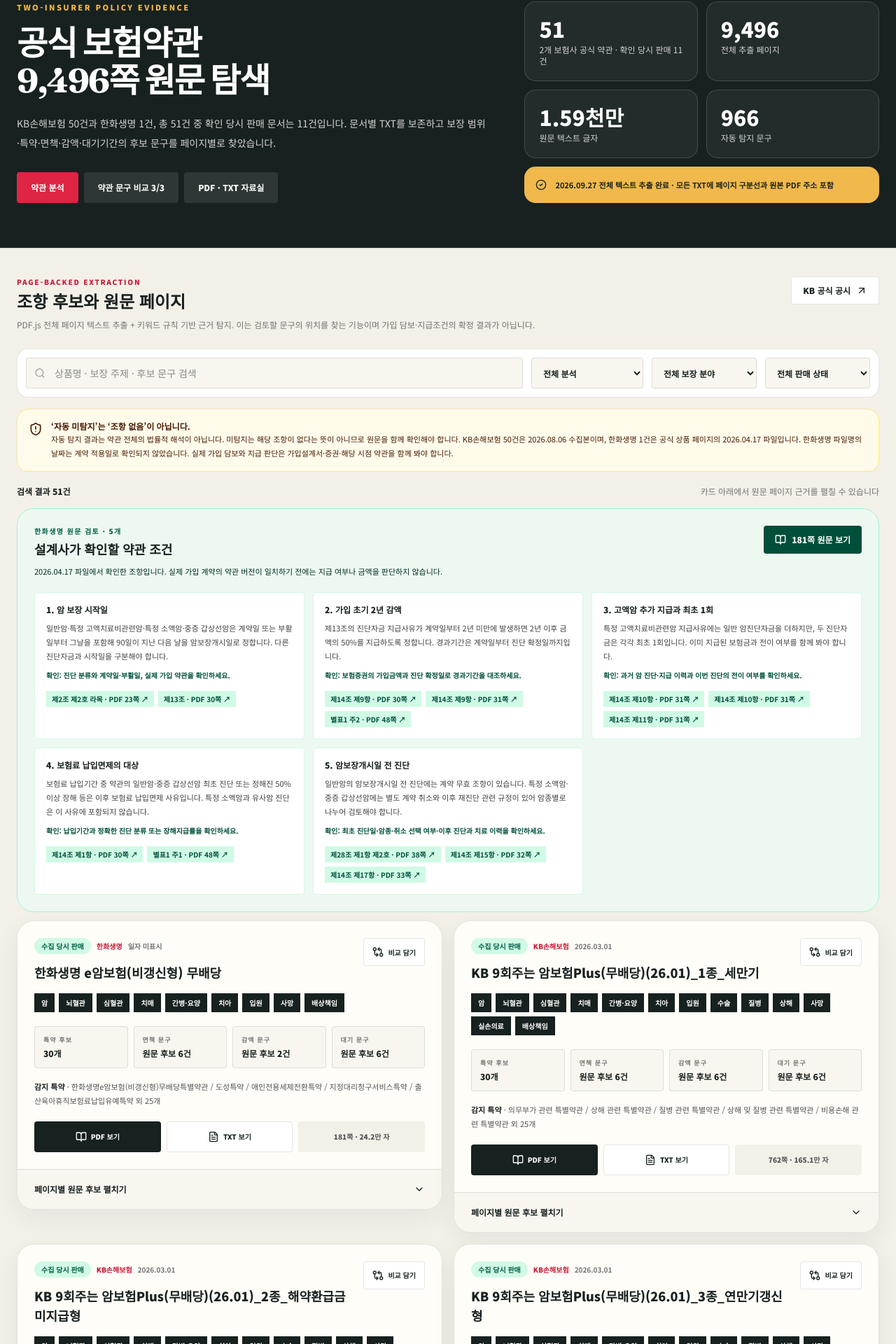
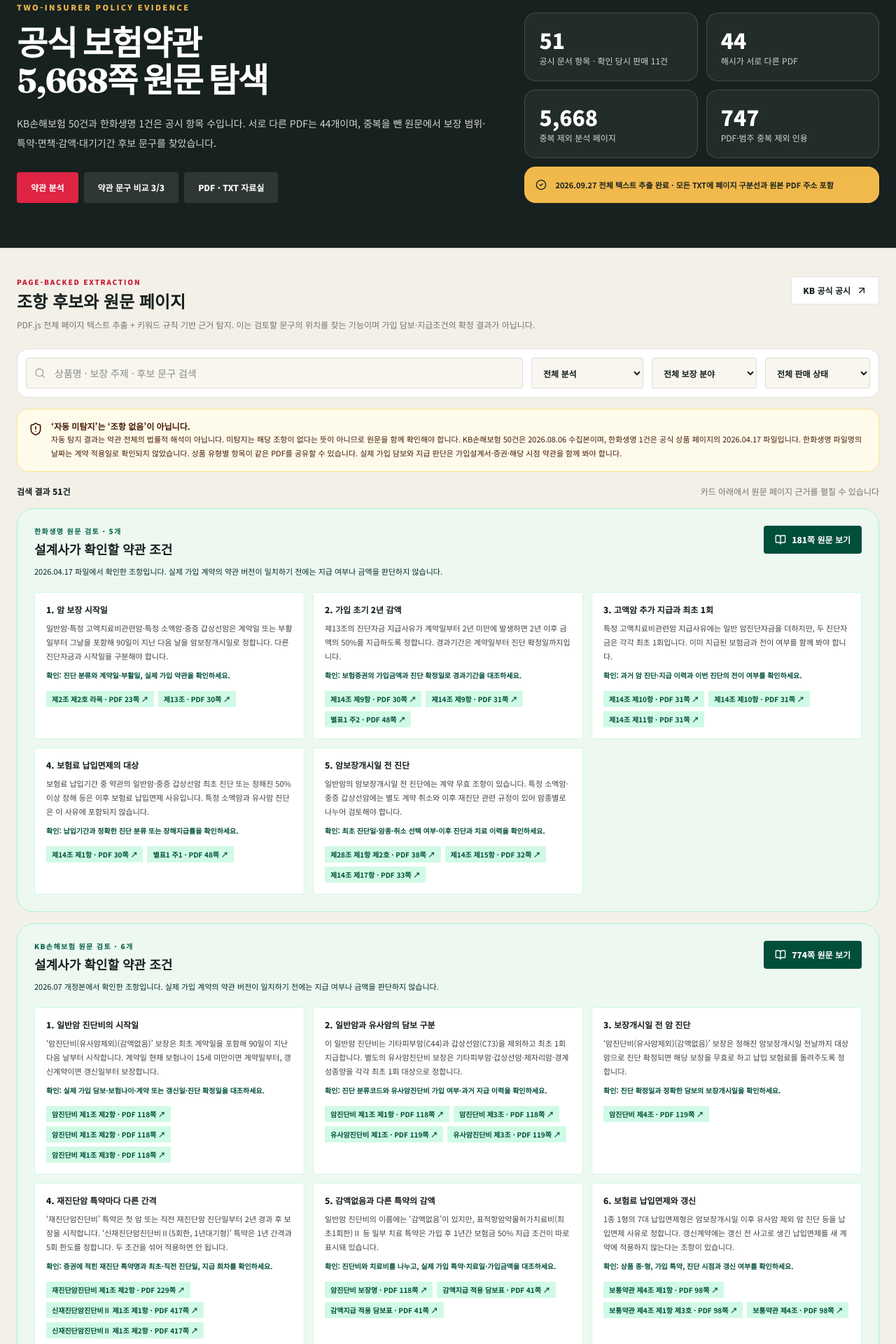
Before and after one commit to jinuk0211/insurance, a Next.js app: page /insurance/terms in a window 1280 px wide. Shown: the part 127-2047 px from the top of the page at 70% size. Built offline with nearby package versions, Linux system fonts and the light colour scheme.

Commit message:
Add KB policy checkpoints and accurate unique evidence counts

```diff
--- a/components/insurance/terms-library.tsx
+++ b/components/insurance/terms-library.tsx
@@ -18,12 +18,14 @@
 } from "lucide-react"
 
 import { HANWHA_POLICY_CHECKPOINTS, HANWHA_POLICY_DOCUMENT_ID, HANWHA_POLICY_SHA256 } from "@/lib/hanwha-policy-checkpoints"
+import { KB_POLICY_CHECKPOINTS, KB_POLICY_DOCUMENT_ID, KB_POLICY_SHA256 } from "@/lib/kb-policy-checkpoints"
 import {
   OFFICIAL_POLICY_ANALYSES,
   OFFICIAL_POLICY_ANALYSIS_GENERATED_AT,
   OFFICIAL_POLICY_ANALYSIS_METHOD,
   OFFICIAL_POLICY_ANALYSIS_NOTICE,
   OFFICIAL_POLICY_ANALYSIS_SUMMARY,
+  OFFICIAL_POLICY_UNIQUE_PDF_SUMMARY,
   OFFICIAL_POLICY_COLLECTED_AT,
   OFFICIAL_POLICY_DOCUMENTS,
   OFFICIAL_POLICY_SOURCE,
@@ -58,14 +60,28 @@
   { value: "waiting", label: "대기기간" },
 ]
 
+const REVIEWED_POLICIES = [
+  { documentId: HANWHA_POLICY_DOCUMENT_ID, sha256: HANWHA_POLICY_SHA256, insurer: "한화생명", fileLabel: "2026.04.17 파일", pageCount: 181, checkpoints: HANWHA_POLICY_CHECKPOINTS },
+  { documentId: KB_POLICY_DOCUMENT_ID, sha256: KB_POLICY_SHA256, insurer: "KB손해보험", fileLabel: "2026.07 개정본", pageCount: 774, checkpoints: KB_POLICY_CHECKPOINTS },
+]
+
 const analysisById = new Map(OFFICIAL_POLICY_ANALYSES.map((analysis) => [analysis.id, analysis]))
 const POLICY_RECORDS = OFFICIAL_POLICY_DOCUMENTS.flatMap((document) => {
   const analysis = analysisById.get(document.id)
   return analysis ? [{ document, analysis }] : []
-}).sort((left, right) =>
-  Number(right.document.id === HANWHA_POLICY_DOCUMENT_ID && right.analysis.sourceSha256 === HANWHA_POLICY_SHA256)
-  - Number(left.document.id === HANWHA_POLICY_DOCUMENT_ID && left.analysis.sourceSha256 === HANWHA_POLICY_SHA256))
+}).sort((left, right) => {
+  const rank = ({ document, analysis }: PolicyRecord) => {
+    const index = REVIEWED_POLICIES.findIndex((policy) =>
+      policy.documentId === document.id && policy.sha256 === analysis.sourceSha256)
+    return index < 0 ? REVIEWED_POLICIES.length : index
+  }
+  return rank(left) - rank(right)
+})
 const ON_SALE_COUNT = POLICY_RECORDS.filter(({ document }) => document.saleStatus === "on_sale").length
+const PDF_ENTRY_COUNTS = new Map<string, number>()
+for (const analysis of OFFICIAL_POLICY_ANALYSES) {
+  PDF_ENTRY_COUNTS.set(analysis.sourceSha256, (PDF_ENTRY_COUNTS.get(analysis.sourceSha256) ?? 0) + 1)
+}
 
 function formatDate(value: string | null): string {
   return value ? value.replaceAll("-", ".") : "일자 미표시"
@@ -93,9 +109,9 @@
 
 function matchesPolicyQuery(document: OfficialPolicyDocument, analysis: OfficialPolicyAnalysisDocument, query: string): boolean {
   if (!query) return true
-  const reviewedText = document.id === HANWHA_POLICY_DOCUMENT_ID && analysis.sourceSha256 === HANWHA_POLICY_SHA256
-    ? HANWHA_POLICY_CHECKPOINTS.flatMap((item) => [item.title, item.summary, item.advisorCheck]).join(" ")
-    : ""
+  const reviewed = REVIEWED_POLICIES.find((policy) =>
+    policy.documentId === document.id && policy.sha256 === analysis.sourceSha256)
+  const reviewedText = reviewed?.checkpoints.flatMap((item) => [item.title, item.summary, item.advisorCheck]).join(" ") ?? ""
   const searchable = [document.insurer, document.productName, ...analysis.coverage.topics, ...analysis.riders.names, reviewedText]
     .join(" ").toLocaleLowerCase("ko-KR")
   return searchable.includes(query) || matchingEvidence(analysis, query).length > 0
@@ -197,6 +213,7 @@
   const selectedRecords = selectedIds
     .map((id) => POLICY_RECORDS.find(({ document }) => document.id === id))
     .filter((record): record is PolicyRecord => Boolean(record))
+  const selectedPdfCount = new Set(selectedRecords.map(({ analysis }) => analysis.sourceSha256)).size
 
   function toggleComparison(id: string) {
     setSelectedIds((current) => {
@@ -231,8 +248,8 @@
         <div className="mx-auto grid max-w-7xl gap-10 px-4 py-12 sm:px-6 lg:grid-cols-[1.15fr_0.85fr] lg:py-16">
           <div>
             <p className="text-[11px] font-black uppercase tracking-[0.22em] text-[#f1b94c]">Two-insurer policy evidence</p>
-            <h1 className="mt-4 max-w-3xl font-serif text-4xl font-bold leading-[1.12] tracking-[-0.035em] sm:text-5xl">공식 보험약관<br />{formatNumber(OFFICIAL_POLICY_ANALYSIS_SUMMARY.pageCount)}쪽 원문 탐색</h1>
-            <p className="mt-5 max-w-2xl text-sm leading-7 text-neutral-300">KB손해보험 50건과 한화생명 1건, 총 {OFFICIAL_POLICY_ANALYSIS_SUMMARY.documentCount}건 중 확인 당시 판매 문서는 {ON_SALE_COUNT}건입니다. 문서별 TXT를 보존하고 보장 범위·특약·면책·감액·대기기간의 후보 문구를 페이지별로 찾았습니다.</p>
+            <h1 className="mt-4 max-w-3xl font-serif text-4xl font-bold leading-[1.12] tracking-[-0.035em] sm:text-5xl">공식 보험약관<br />{formatNumber(OFFICIAL_POLICY_UNIQUE_PDF_SUMMARY.pageCount)}쪽 원문 탐색</h1>
+            <p className="mt-5 max-w-2xl text-sm leading-7 text-neutral-300">KB손해보험 50건과 한화생명 1건은 공시 항목 수입니다. 서로 다른 PDF는 {OFFICIAL_POLICY_UNIQUE_PDF_SUMMARY.pdfCount}개이며, 중복을 뺀 원문에서 보장 범위·특약·면책·감액·대기기간 후보 문구를 찾았습니다.</p>
             <div className="mt-7 flex flex-wrap gap-2">
               {([
                 ["analysis", "약관 분석"],
@@ -245,10 +262,10 @@
           </div>
 
           <div className="grid grid-cols-2 gap-3 self-end">
-            <div className="rounded-2xl border border-white/15 bg-white/5 p-5"><p className="text-3xl font-black tabular-nums">{OFFICIAL_POLICY_ANALYSIS_SUMMARY.documentCount}</p><p className="mt-1 text-xs text-neutral-300">2개 보험사 공식 약관 · 확인 당시 판매 {ON_SALE_COUNT}건</p></div>
-            <div className="rounded-2xl border border-white/15 bg-white/5 p-5"><p className="text-3xl font-black tabular-nums">{formatNumber(OFFICIAL_POLICY_ANALYSIS_SUMMARY.pageCount)}</p><p className="mt-1 text-xs text-neutral-300">전체 추출 페이지</p></div>
-            <div className="rounded-2xl border border-white/15 bg-white/5 p-5"><p className="text-3xl font-black tabular-nums">{(OFFICIAL_POLICY_ANALYSIS_SUMMARY.characterCount / 10_000_000).toFixed(2)}천만</p><p className="mt-1 text-xs text-neutral-300">원문 텍스트 글자</p></div>
-            <div className="rounded-2xl border border-white/15 bg-white/5 p-5"><p className="text-3xl font-black tabular-nums">{formatNumber(OFFICIAL_POLICY_ANALYSIS_SUMMARY.evidenceCount)}</p><p className="mt-1 text-xs text-neutral-300">자동 탐지 문구</p></div>
+            <div className="rounded-2xl border border-white/15 bg-white/5 p-5"><p className="text-3xl font-black tabular-nums">{OFFICIAL_POLICY_ANALYSIS_SUMMARY.documentCount}</p><p className="mt-1 text-xs text-neutral-300">공시 문서 항목 · 확인 당시 판매 {ON_SALE_COUNT}건</p></div>
+            <div className="rounded-2xl border border-white/15 bg-white/5 p-5"><p className="text-3xl font-black tabular-nums">{OFFICIAL_POLICY_UNIQUE_PDF_SUMMARY.pdfCount}</p><p className="mt-1 text-xs text-neutral-300">해시가 서로 다른 PDF</p></div>
+            <div className="rounded-2xl border border-white/15 bg-white/5 p-5"><p className="text-3xl font-black tabular-nums">{formatNumber(OFFICIAL_POLICY_UNIQUE_PDF_SUMMARY.pageCount)}</p><p className="mt-1 text-xs text-neutral-300">중복 제외 분석 페이지</p></div>
+            <div className="rounded-2xl border border-white/15 bg-white/5 p-5"><p className="text-3xl font-black tabular-nums">{formatNumber(OFFICIAL_POLICY_UNIQUE_PDF_SUMMARY.evidenceCount)}</p><p className="mt-1 text-xs text-neutral-300">PDF·범주 중복 제외 인용</p></div>
             <div className="col-span-2 flex items-start gap-3 rounded-2xl bg-[#f1b94c] p-4 text-[#17211f]"><CheckCircle2 className="mt-0.5 h-4 w-4 shrink-0" /><p className="text-[11px] font-bold leading-5">{formatDate(OFFICIAL_POLICY_ANALYSIS_GENERATED_AT.slice(0, 10))} 전체 텍스트 추출 완료 · 모든 TXT에 페이지 구분선과 원본 PDF 주소 포함</p></div>
           </div>
         </div>
@@ -274,38 +291,38 @@
 
           <div className="mt-4 flex flex-col gap-3 rounded-2xl border border-amber-200 bg-amber-50 p-4 text-amber-950 sm:flex-row sm:items-start">
             <ShieldAlert className="mt-0.5 h-5 w-5 shrink-0" />
-            <p className="text-[11px] leading-5"><strong className="block text-xs">‘자동 미탐지’는 ‘조항 없음’이 아닙니다.</strong>{OFFICIAL_POLICY_ANALYSIS_NOTICE} KB손해보험 50건은 {formatDate(OFFICIAL_POLICY_COLLECTED_AT.slice(0, 10))} 수집본이며, 한화생명 1건은 공식 상품 페이지의 2026.04.17 파일입니다. 한화생명 파일명의 날짜는 계약 적용일로 확인되지 않았습니다. 실제 가입 담보와 지급 판단은 가입설계서·증권·해당 시점 약관을 함께 봐야 합니다.</p>
+            <p className="text-[11px] leading-5"><strong className="block text-xs">‘자동 미탐지’는 ‘조항 없음’이 아닙니다.</strong>{OFFICIAL_POLICY_ANALYSIS_NOTICE} KB손해보험 50건은 {formatDate(OFFICIAL_POLICY_COLLECTED_AT.slice(0, 10))} 수집본이며, 한화생명 1건은 공식 상품 페이지의 2026.04.17 파일입니다. 한화생명 파일명의 날짜는 계약 적용일로 확인되지 않았습니다. 상품 유형별 항목이 같은 PDF를 공유할 수 있습니다. 실제 가입 담보와 지급 판단은 가입설계서·증권·해당 시점 약관을 함께 봐야 합니다.</p>
           </div>
 
           <div className="mt-5 flex items-center justify-between text-xs"><span className="font-black">검색 결과 {filteredRecords.length}건</span><span className="text-neutral-500">카드 아래에서 원문 페이지 근거를 펼칠 수 있습니다</span></div>
 
-          {filteredRecords.some(({ document, analysis }) =>
-            document.id === HANWHA_POLICY_DOCUMENT_ID && analysis.sourceSha256 === HANWHA_POLICY_SHA256) && (
-            <section className="mt-4 rounded-3xl border border-emerald-200 bg-emerald-50/70 p-5 sm:p-6" aria-label="한화생명 원문 검토 체크포인트">
+          {REVIEWED_POLICIES.filter((policy) => filteredRecords.some(({ document, analysis }) =>
+            document.id === policy.documentId && analysis.sourceSha256 === policy.sha256)).map((policy) => (
+            <section key={policy.documentId} className="mt-4 rounded-3xl border border-emerald-200 bg-emerald-50/70 p-5 sm:p-6" aria-label={policy.insurer + " 원문 검토 체크포인트"}>
               <div className="flex flex-col gap-3 sm:flex-row sm:items-start sm:justify-between">
                 <div>
-                  <p className="text-[10px] font-black tracking-[0.14em] text-emerald-800">한화생명 원문 검토 · {HANWHA_POLICY_CHECKPOINTS.length}개</p>
+                  <p className="text-[10px] font-black tracking-[0.14em] text-emerald-800">{policy.insurer} 원문 검토 · {policy.checkpoints.length}개</p>
                   <h3 className="mt-1 text-lg font-black text-[#17211f]">설계사가 확인할 약관 조건</h3>
-                  <p className="mt-2 max-w-3xl text-[11px] leading-5 text-emerald-950">2026.04.17 파일에서 확인한 조항입니다. 실제 가입 계약의 약관 버전이 일치하기 전에는 지급 여부나 금액을 판단하지 않습니다.</p>
+                  <p className="mt-2 max-w-3xl text-[11px] leading-5 text-emerald-950">{policy.fileLabel}에서 확인한 조항입니다. 실제 가입 계약의 약관 버전이 일치하기 전에는 지급 여부나 금액을 판단하지 않습니다.</p>
                 </div>
-                <Link href={`/insurance/terms/viewer/${HANWHA_POLICY_DOCUMENT_ID}`} target="_blank" rel="noopener noreferrer" className="inline-flex min-h-10 shrink-0 items-center justify-center gap-2 rounded-xl bg-emerald-900 px-4 text-xs font-black text-white hover:bg-emerald-800"><BookOpen className="h-4 w-4" /> 181쪽 원문 보기</Link>
+                <Link href={"/insurance/terms/viewer/" + policy.documentId} target="_blank" rel="noopener noreferrer" className="inline-flex min-h-10 shrink-0 items-center justify-center gap-2 rounded-xl bg-emerald-900 px-4 text-xs font-black text-white hover:bg-emerald-800"><BookOpen className="h-4 w-4" /> {policy.pageCount}쪽 원문 보기</Link>
               </div>
               <ol className="mt-5 grid gap-3 lg:grid-cols-2 xl:grid-cols-3">
-                {HANWHA_POLICY_CHECKPOINTS.map((item, index) => (
+                {policy.checkpoints.map((item, index) => (
                   <li key={item.title} className="rounded-xl border border-emerald-100 bg-white p-4">
                     <h4 className="text-xs font-black text-[#17211f]">{index + 1}. {item.title}</h4>
                     <p className="mt-2 text-[11px] leading-5 text-neutral-700">{item.summary}</p>
                     <p className="mt-2 text-[10px] font-bold leading-5 text-emerald-900">확인: {item.advisorCheck}</p>
                     <div className="mt-3 flex flex-wrap gap-1.5">
                       {item.evidence.map((entry) => (
-                        <Link key={entry.article + entry.page + entry.anchor} href={`/insurance/terms/viewer/${HANWHA_POLICY_DOCUMENT_ID}?page=${entry.page}`} target="_blank" rel="noopener noreferrer" className="rounded-md bg-emerald-100 px-2 py-1 text-[10px] font-bold text-emerald-900 underline-offset-2 hover:underline">{entry.article} · PDF {entry.page}쪽 ↗</Link>
+                        <Link key={entry.article + entry.page + entry.anchor} href={"/insurance/terms/viewer/" + policy.documentId + "?page=" + entry.page} target="_blank" rel="noopener noreferrer" className="rounded-md bg-emerald-100 px-2 py-1 text-[10px] font-bold text-emerald-900 underline-offset-2 hover:underline">{entry.article} · PDF {entry.page}쪽 ↗</Link>
                       ))}
                     </div>
                   </li>
                 ))}
               </ol>
             </section>
-          )}
+          ))}
 
           <div className="mt-3 grid items-start gap-4 xl:grid-cols-2">
             {filteredRecords.map(({ document, analysis }) => {
@@ -316,7 +333,7 @@
                   <div className="p-5 sm:p-6">
                     <div className="flex items-start justify-between gap-4">
                       <div className="min-w-0">
-                        <div className="flex flex-wrap items-center gap-2"><span className={`rounded-full px-2.5 py-1 text-[10px] font-black ${document.saleStatus === "on_sale" ? "bg-emerald-100 text-emerald-800" : "bg-neutral-100 text-neutral-600"}`}>{document.saleStatus === "on_sale" ? "수집 당시 판매" : "수집 당시 판매 종료"}</span><span className="text-[10px] font-black text-[#c71935]">{document.insurer}</span><span className="text-[10px] font-bold text-neutral-500">{formatDate(document.effectiveFrom)}</span></div>
+                        <div className="flex flex-wrap items-center gap-2"><span className={`rounded-full px-2.5 py-1 text-[10px] font-black ${document.saleStatus === "on_sale" ? "bg-emerald-100 text-emerald-800" : "bg-neutral-100 text-neutral-600"}`}>{document.saleStatus === "on_sale" ? "수집 당시 판매" : "수집 당시 판매 종료"}</span><span className="text-[10px] font-black text-[#c71935]">{document.insurer}</span><span className="text-[10px] font-bold text-neutral-500">{formatDate(document.effectiveFrom)}</span>{(PDF_ENTRY_COUNTS.get(analysis.sourceSha256) ?? 0) > 1 && <span className="rounded-full bg-blue-50 px-2 py-1 text-[10px] font-bold text-blue-800">동일 PDF {PDF_ENTRY_COUNTS.get(analysis.sourceSha256)}항목</span>}</div>
                         <h3 className="mt-3 text-lg font-black leading-7">{document.productName}</h3>
                       </div>
                       <button onClick={() => toggleComparison(document.id)} aria-pressed={selected} className={`inline-flex min-h-10 shrink-0 items-center gap-1.5 rounded-xl border px-3 text-[10px] font-black ${selected ? "border-[#3155d9] bg-blue-50 text-[#3155d9]" : "border-black/10 bg-white hover:border-[#3155d9]"}`}>{selected ? <Check className="h-4 w-4" /> : <GitCompareArrows className="h-4 w-4" />}{selected ? "비교 선택됨" : "비교 담기"}</button>
@@ -394,6 +411,12 @@
               </div>
             </div>
           </details>
+
+          {selectedPdfCount < selectedRecords.length && (
+            <div className="mt-5 rounded-2xl border border-amber-300 bg-amber-50 p-4 text-[11px] leading-5 text-amber-950">
+              선택한 항목 중 동일한 PDF 원문을 공유하는 상품 유형이 있습니다. 같은 원문의 후보 문구를 나란히 보여주므로 이 표에서 상품 유형별 가입조건이나 보장 차이를 확인할 수 없습니다.
+            </div>
+          )}
 
           <div className="mt-5 flex items-start gap-3 rounded-2xl border border-blue-200 bg-blue-50 p-4 text-blue-950"><Sparkles className="mt-0.5 h-5 w-5 shrink-0" /><p className="text-[11px] leading-5"><strong className="block text-xs">왼쪽 항목, 위쪽 상품 기준의 표로 비교합니다.</strong>문서 분량부터 보장 범위, 특약, 면책, 감액, 보장개시까지 같은 행에서 바로 비교할 수 있습니다. ‘자동 미탐지’는 해당 조항이 없다는 판정이 아닙니다.</p></div>
 
--- a/lib/generated/official-policy-library.json
+++ b/lib/generated/official-policy-library.json
@@ -61,7 +61,9 @@
       "pdfUrl": "https://www.kbinsure.co.kr/CG802030003.ec?fileNm=25290_1_1.pdf",
       "sourceFileName": "25290_1_1.pdf",
       "sourcePageUrl": "https://www.kbinsure.co.kr/CG802030001.ec",
-      "byteLength": 13182991
+      "byteLength": 13182991,
+      "expectedSha256": "e97dcee90b7a978792672666bc0813cf40b94805253548761113780f631b2ee5",
+      "expectedPageCount": 774
     },
     {
       "id": "kb-25291-2026-07-01",
--- /dev/null
+++ b/lib/kb-policy-checkpoints.ts
@@ -0,0 +1,72 @@
+export const KB_POLICY_DOCUMENT_ID = "kb-25290-2026-07-01"
+export const KB_POLICY_SHA256 = "e97dcee90b7a978792672666bc0813cf40b94805253548761113780f631b2ee5"
+
+export interface KBPolicyCheckpoint {
+  title: string
+  summary: string
+  advisorCheck: string
+  evidence: Array<{ article: string; page: number; anchor: string }>
+}
+
+// These prompts apply only to the pinned 26.07 PDF and the named benefits or riders.
+export const KB_POLICY_CHECKPOINTS: KBPolicyCheckpoint[] = [
+  {
+    title: "일반암 진단비의 시작일",
+    summary: "‘암진단비(유사암제외)(감액없음)’ 보장은 최초 계약일을 포함해 90일이 지난 다음 날부터 시작합니다. 계약일 현재 보험나이 15세 미만이면 계약일부터, 갱신계약이면 갱신일부터 보장합니다.",
+    advisorCheck: "실제 가입 담보·보험나이·계약 또는 갱신일·진단 확정일을 대조하세요.",
+    evidence: [
+      { article: "암진단비 제1조 제2항", page: 118, anchor: "계약일로부터 그날을 포함하여 90일이 지난날의 다음날" },
+      { article: "암진단비 제1조 제2항", page: 118, anchor: "보험나이 15세미만 피보험자의 경우 암보장개시일은 계약일" },
+      { article: "암진단비 제1조 제3항", page: 118, anchor: "갱신된 계약의 암보장개시일은 이 보장의 갱신일" },
+    ],
+  },
+  {
+    title: "일반암과 유사암의 담보 구분",
+    summary: "이 일반암 진단비는 기타피부암(C44)과 갑상선암(C73)을 제외하고 최초 1회 지급합니다. 별도의 유사암진단비 보장은 기타피부암·갑상선암·제자리암·경계성종양을 각각 최초 1회 대상으로 정합니다.",
+    advisorCheck: "진단 분류코드와 유사암진단비 가입 여부·과거 지급 이력을 확인하세요.",
+    evidence: [
+      { article: "암진단비 제1조 제1항", page: 118, anchor: "최초 1회의 진단에 한하여" },
+      { article: "암진단비 제3조", page: 118, anchor: '기타피부암" 및 제4항에서 정한 "갑상선암"을 제외' },
+      { article: "유사암진단비 제1조", page: 119, anchor: "각각 최초 1회의 진단에 한하여" },
+      { article: "유사암진단비 제3조", page: 119, anchor: "분류번호 C44" },
+    ],
+  },
+  {
+    title: "보장개시일 전 암 진단",
+    summary: "‘암진단비(유사암제외)(감액없음)’ 보장은 정해진 암보장개시일 전날까지 대상 암으로 진단 확정되면 해당 보장을 무효로 하고 납입 보험료를 돌려주도록 정합니다.",
+    advisorCheck: "진단 확정일과 정확한 담보의 보장개시일을 확인하세요.",
+    evidence: [
+      { article: "암진단비 제4조", page: 119, anchor: "이 보장은 무효로 하며 이미 납입한 이 보장의 보험료를 돌려 드립니다" },
+    ],
+  },
+  {
+    title: "재진단암 특약마다 다른 간격",
+    summary: "‘재진단암진단비’ 특약은 첫 암 또는 직전 재진단암 진단일부터 2년 경과 후 보장을 시작합니다. ‘신재진단암진단비Ⅱ(5회한, 1년대기형)’ 특약은 1년 간격과 5회 한도를 정합니다. 두 조건을 섞어 적용하면 안 됩니다.",
+    advisorCheck: "증권에 적힌 재진단 특약명과 최초·직전 진단일, 지급 회차를 확인하세요.",
+    evidence: [
+      { article: "재진단암진단비 제1조 제2항", page: 229, anchor: "진단 확정일부터 그날을 포함하여 2년이 지난 날의 다음날" },
+      { article: "신재진단암진단비Ⅱ 제1조 제1항", page: 417, anchor: "5회에 한하여" },
+      { article: "신재진단암진단비Ⅱ 제1조 제2항", page: 417, anchor: "진단 확정일부터 그날을 포함하여 1년이 지난 날의 다음날" },
+    ],
+  },
+  {
+    title: "감액없음과 다른 특약의 감액",
+    summary: "일반암 진단비의 이름에는 ‘감액없음’이 있지만, 표적항암약물허가치료비(최초1회한)Ⅱ 등 일부 치료 특약은 가입 후 1년간 보험금 50% 지급 조건이 따로 표시돼 있습니다.",
+    advisorCheck: "진단비와 치료비를 나누고, 실제 가입 특약·치료일·가입금액을 대조하세요.",
+    evidence: [
+      { article: "암진단비 보장명", page: 118, anchor: "암진단비(유사암제외)(감액없음)" },
+      { article: "감액지급 적용 담보표", page: 41, anchor: "표적항암약물허가치료비(최초1회한)" },
+      { article: "감액지급 적용 담보표", page: 41, anchor: "가입 후 1년간 보험금 50% 지급" },
+    ],
+  },
+  {
+    title: "보험료 납입면제와 갱신",
+    summary: "1종 1형의 7대 납입면제형은 암보장개시일 이후 유사암 제외 암 진단 등을 납입면제 사유로 정합니다. 갱신계약에는 갱신 전 사고로 생긴 납입면제를 새 계약에 적용하지 않는다는 조항이 있습니다.",
+    advisorCheck: "상품 종·형, 가입 특약, 진단 시점과 갱신 여부를 확인하세요.",
+    evidence: [
+      { article: "보통약관 제4조 제1항", page: 98, anchor: "【1종 1형 : 7대 납입면제형】" },
+      { article: "보통약관 제4조 제1항 제3호", page: 98, anchor: '암보장개시일 이후에 "암(유사암제외)"으로 진단 확정' },
+      { article: "보통약관 제4조", page: 98, anchor: "갱신전 보험사고로 인한 보험료 납입면제를 적용하지 않" },
+    ],
+  },
+]
--- a/lib/policy-library.ts
+++ b/lib/policy-library.ts
@@ -99,6 +99,19 @@
 export const OFFICIAL_POLICY_ANALYSIS_METHOD = officialAnalysis.method
 export const OFFICIAL_POLICY_ANALYSIS_NOTICE = officialAnalysis.notice
 export const OFFICIAL_POLICY_ANALYSIS_SUMMARY = officialAnalysis.summary
+const uniquePdfAnalyses = [...new Map(officialAnalysis.documents.map((document) =>
+  [document.sourceSha256, document])).values()]
+const uniquePdfEvidence = uniquePdfAnalyses.flatMap((document) =>
+  [document.coverage, document.riders, document.exclusions, document.reduction, document.waiting]
+    .flatMap((section) => section.evidence.map((evidence) =>
+      JSON.stringify([document.sourceSha256, evidence.page, evidence.excerpt]))))
+export const OFFICIAL_POLICY_UNIQUE_PDF_SUMMARY = {
+  pdfCount: uniquePdfAnalyses.length,
+  pageCount: uniquePdfAnalyses.reduce((total, document) => total + document.pageCount, 0),
+  characterCount: uniquePdfAnalyses.reduce((total, document) => total + document.characterCount, 0),
+  evidenceCount: new Set(uniquePdfEvidence).size,
+  categoryEvidenceCount: uniquePdfEvidence.length,
+}
 export const ANALYZED_POLICY_DOCUMENTS = INSURANCE_TERMS_DOCUMENTS
 
 export function policyCategory(productName: string): string {
```
Also changed, not shown: 3 other files (tests, documents, lock files or other folders).
